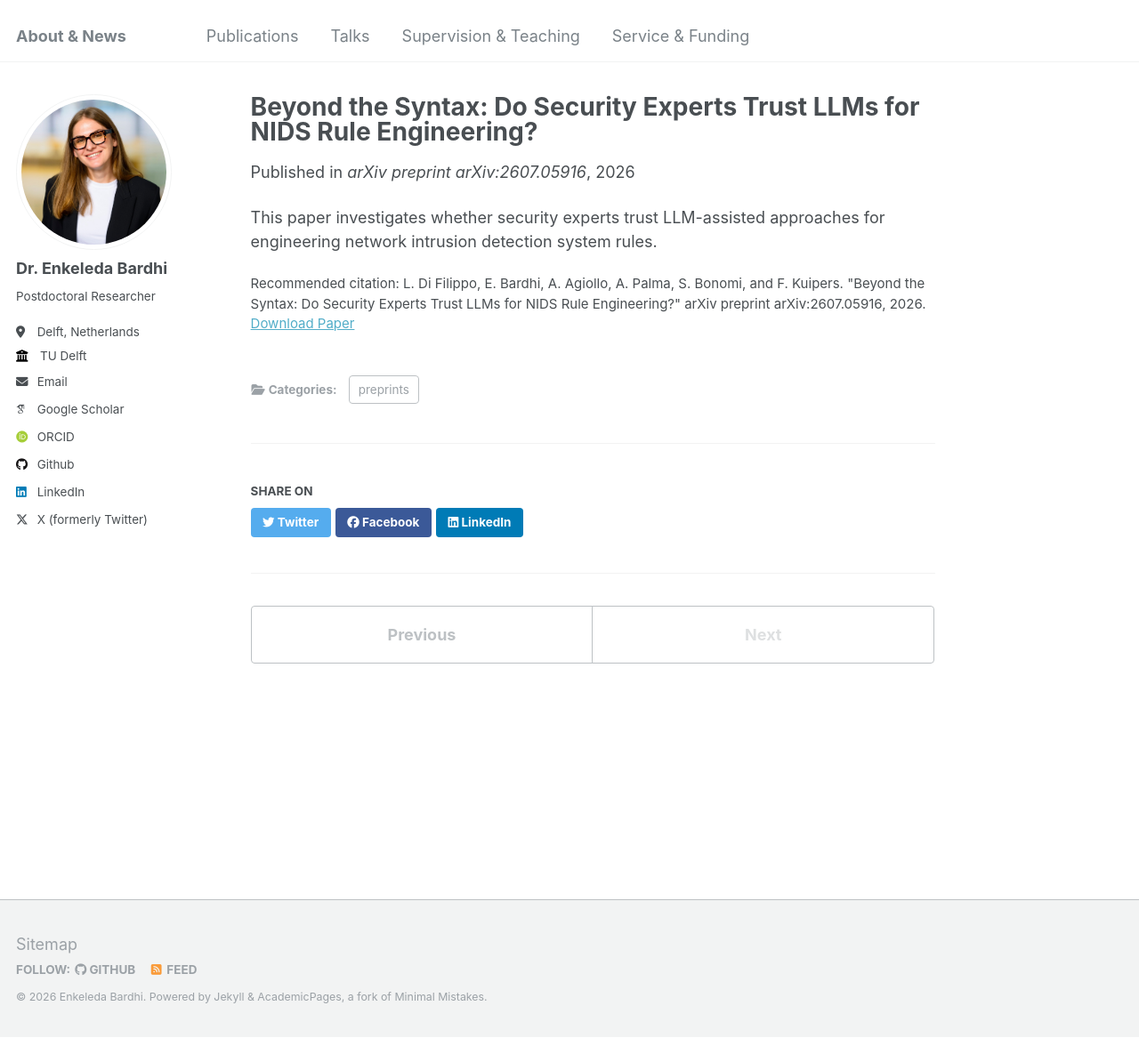
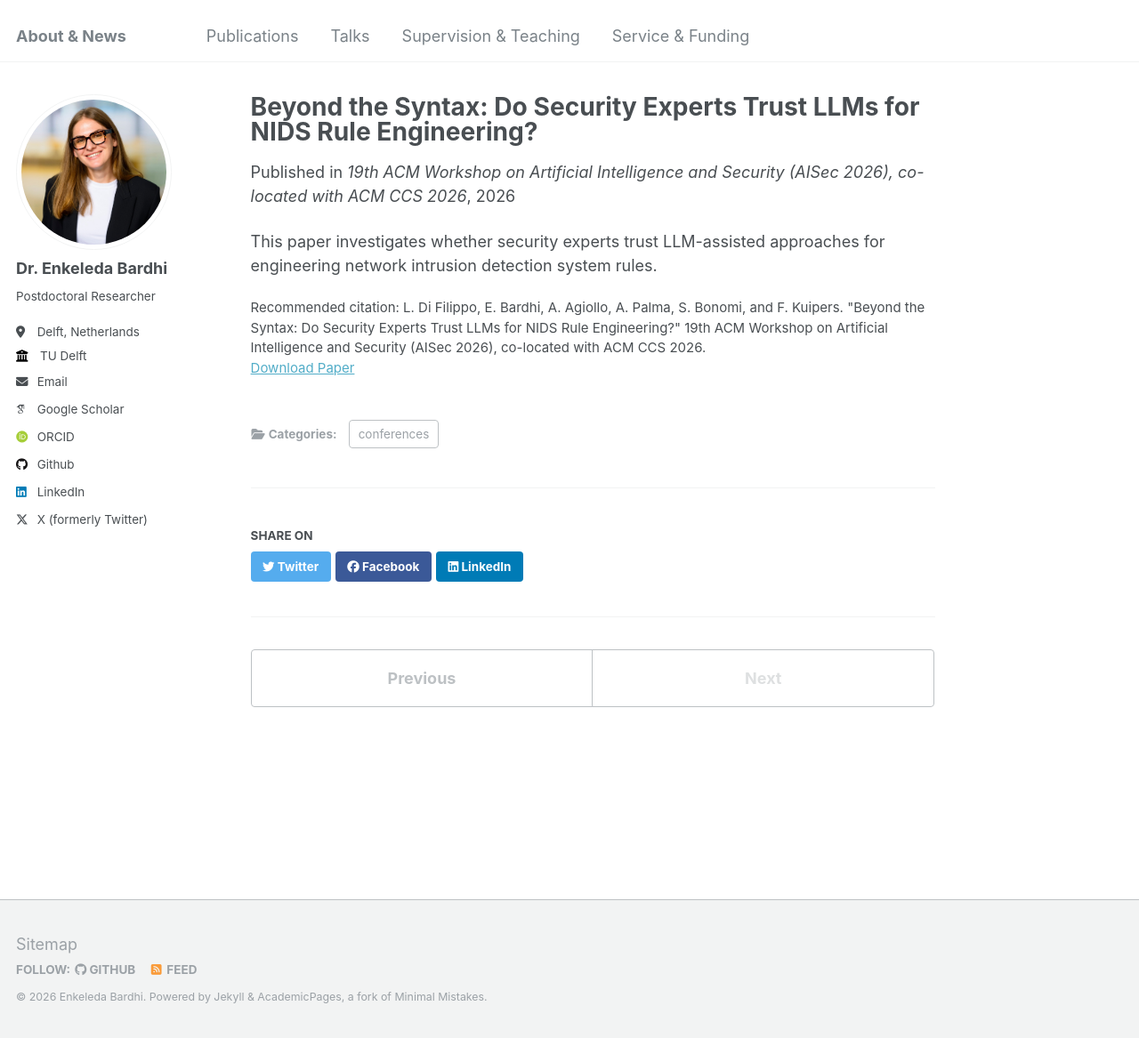
Before and after one commit to bardhienkeleda/bardhienkeleda.github.io, a Jekyll site: the page built from _publications/2026-07-08-beyond-the-syntax.md, in a window 1280 px wide and 1167 px high. Shown: the whole window at 89% size. Built offline with Jekyll 4.4.1, drawn with Linux system fonts in a browser that asks for light colours; some web fonts are replaced.

Commit message:
recent updates

```diff
--- a/_includes/publication-entry.html
+++ b/_includes/publication-entry.html
@@ -25,6 +25,10 @@
         {% else %}
           <span class="publication-entry__year">{{ publication_year }}</span>
         {% endif %}
+      {% endif %}
+
+      {% if publication.acceptance_rate %}
+        <span class="publication-entry__badge">Acceptance rate: {{ publication.acceptance_rate }}</span>
       {% endif %}
     </div>
   {% endif %}
--- a/_publications/2026-07-08-beyond-the-syntax.md
+++ b/_publications/2026-07-08-beyond-the-syntax.md
@@ -3,18 +3,20 @@ title: "Beyond the Syntax: Do Security Experts Trust LLMs for NIDS Rule Engineer
 
 collection: publications
 
-category: preprints
+category: conferences
 
 permalink: /publication/2026-beyond-the-syntax
 
 date: 2026-07-08
 
-venue: "arXiv preprint arXiv:2607.05916"
+venue: "19th ACM Workshop on Artificial Intelligence and Security (AISec 2026), co-located with ACM CCS 2026"
 
 authors: "Lorenzo Di Filippo, Enkeleda Bardhi, Andrea Agiollo, Alessandro Palma, Stefano Bonomi, Fernando Kuipers"
 
+acceptance_rate: "15%"
+
 paperurl: "https://arxiv.org/abs/2607.05916"
 
-citation: 'L. Di Filippo, E. Bardhi, A. Agiollo, A. Palma, S. Bonomi, and F. Kuipers. "Beyond the Syntax: Do Security Experts Trust LLMs for NIDS Rule Engineering?" arXiv preprint arXiv:2607.05916, 2026.'
+citation: 'L. Di Filippo, E. Bardhi, A. Agiollo, A. Palma, S. Bonomi, and F. Kuipers. "Beyond the Syntax: Do Security Experts Trust LLMs for NIDS Rule Engineering?" 19th ACM Workshop on Artificial Intelligence and Security (AISec 2026), co-located with ACM CCS 2026.'
 ---
 This paper investigates whether security experts trust LLM-assisted approaches for engineering network intrusion detection system rules.
--- a/_sass/_custom.scss
+++ b/_sass/_custom.scss
@@ -314,3 +314,23 @@
     padding: 0.9rem;
   }
 }
+
+/* Acceptance rate badge */
+
+.publication-entry__badge {
+  display: inline-block;
+  margin-left: 0.5rem;
+  padding: 0.1rem 0.55rem;
+
+  border: 1px solid #b45309;
+  border-radius: 999px;
+  background-color: #fffbeb;
+  color: #b45309;
+
+  font-size: 0.72rem;
+  font-weight: 600;
+  font-style: normal;
+  line-height: 1.4;
+  vertical-align: middle;
+  white-space: nowrap;
+}
```
Also changed, not shown: _pages/about.md (+36 -0 lines), _pages/teaching.html (+73 -23 lines), images/about/fcube/fcube_training.jpg (added), images/about/thesis_defenses/raoul.jpg (added), images/about/thesis_defenses/sofia.jpg (added), 11 other files.
